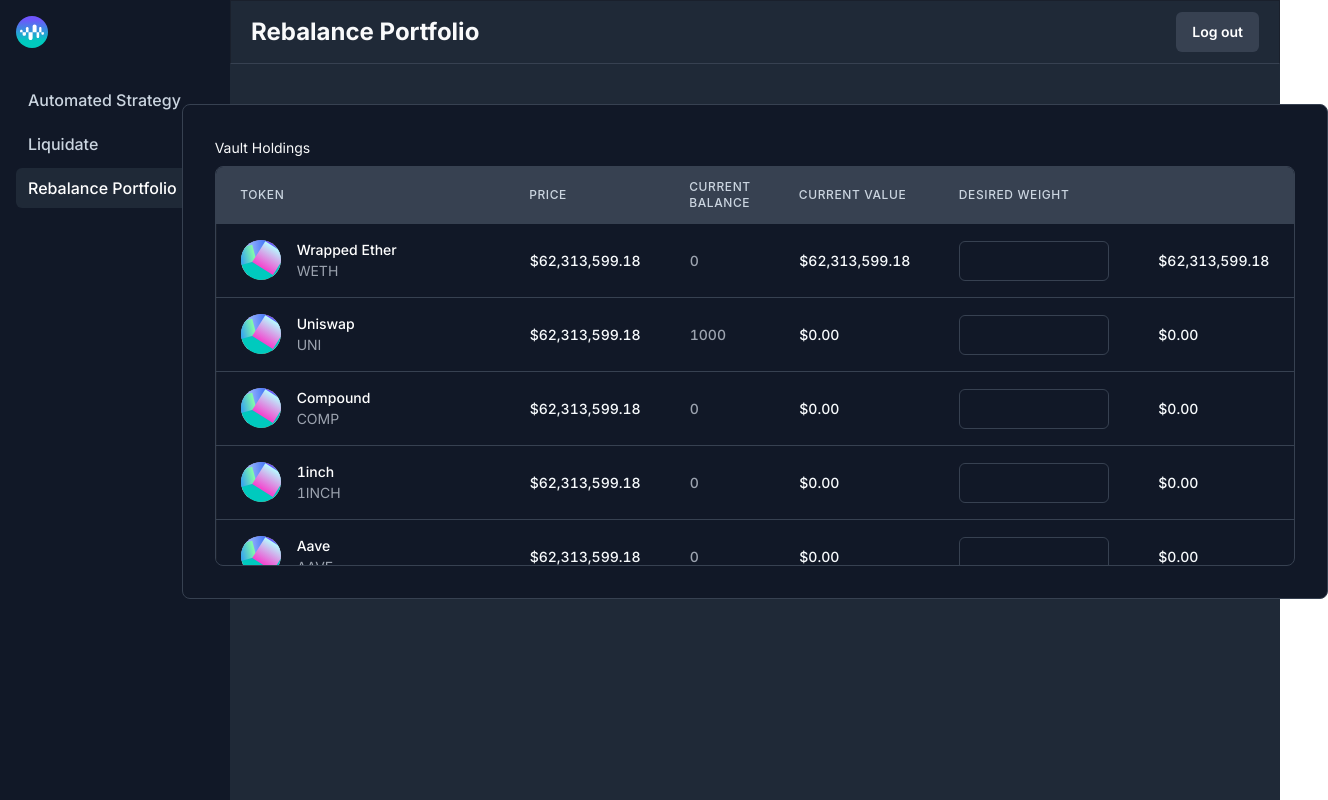
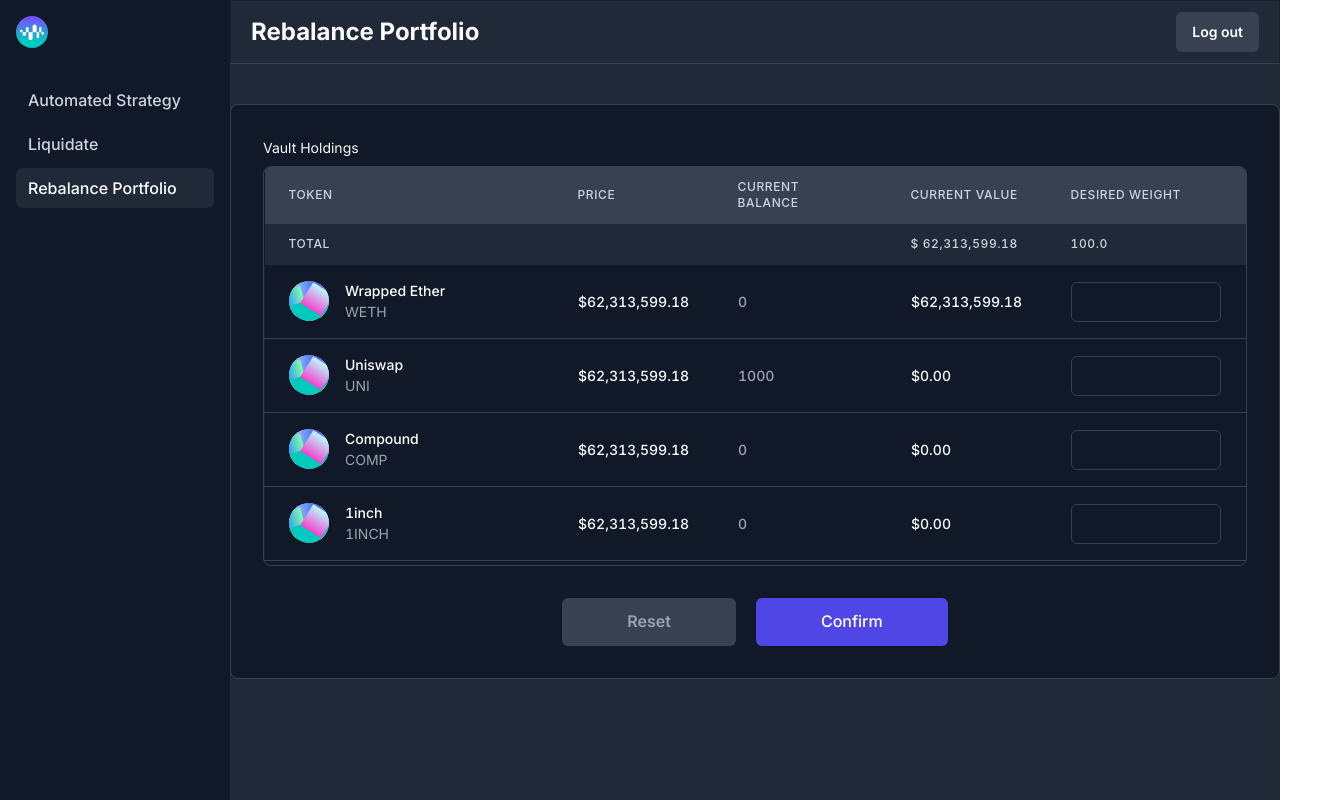
Before and after one commit to kavinm/DeFiSummerEnzymeBot, a React (Create React App) app in the folder client/: page /rebalance-portfolio in a window 1280 px wide. Shown: the whole page, 1328 px wide, since content can reach past the window. Built offline with nearby package versions, Linux system fonts and the light colour scheme.

Commit message:
Update rebalance portfolio page

```diff
--- a/client/src/components/shared/Table.tsx
+++ b/client/src/components/shared/Table.tsx
@@ -1,17 +1,17 @@
-import React from 'react';
-import { Grid, Text, Box, BoxProps } from '@chakra-ui/react';
-import numeral from 'numeral';
-import { StopLimitActions } from '../../enums';
+import React from "react";
+import { Grid, Text, Box, BoxProps } from "@chakra-ui/react";
+import numeral from "numeral";
+import { StopLimitActions } from "../../enums";
 
 interface TableProps extends BoxProps {
   rows: { id: string; [x: string]: any }[];
-  shownAs: 'stopLimitTable' | 'vaultHoldingsTable';
+  shownAs: "stopLimitTable" | "vaultHoldingsTable";
 }
 
 const Table: React.FC<TableProps> = ({ rows, shownAs, ...props }) => {
   return (
     <Box display="block" {...props}>
-      {shownAs === 'stopLimitTable' &&
+      {shownAs === "stopLimitTable" &&
         rows.map((row, i) => (
           <Grid
             key={row.id}
@@ -25,14 +25,26 @@
             color="white"
             templateRows="repeat(2, 1fr)"
             templateColumns="repeat(2, 1fr)"
-            {...(i === 0 && { borderTopLeftRadius: '8px', borderTopRightRadius: '8px' })}
-            {...(i === rows.length - 1 && { borderBottomLeftRadius: '8px', borderBottomRightRadius: '8px' })}
-            {...(i > 0 && { borderTop: 'none' })}
+            {...(i === 0 && {
+              borderTopLeftRadius: "8px",
+              borderTopRightRadius: "8px",
+            })}
+            {...(i === rows.length - 1 && {
+              borderBottomLeftRadius: "8px",
+              borderBottomRightRadius: "8px",
+            })}
+            {...(i > 0 && { borderTop: "none" })}
           >
             <Text display="block" as="span" fontSize="sm" fontWeight="semibold">
               {row.asset}
             </Text>
-            <Text display="block" as="span" fontSize="sm" fontWeight="semibold" textAlign="right">
+            <Text
+              display="block"
+              as="span"
+              fontSize="sm"
+              fontWeight="semibold"
+              textAlign="right"
+            >
               {row.date}
             </Text>
             <Text
@@ -40,7 +52,9 @@
               as="span"
               fontSize="sm"
               fontWeight="semibold"
-              {...(row.type === StopLimitActions.BUY ? { color: 'success' } : { color: 'error' })}
+              {...(row.type === StopLimitActions.BUY
+                ? { color: "success" }
+                : { color: "error" })}
             >
               {row.type}
             </Text>
@@ -50,13 +64,17 @@
               fontSize="sm"
               fontWeight="semibold"
               textAlign="right"
-              {...(row.type === StopLimitActions.BUY ? { color: 'success' } : { color: 'error' })}
+              {...(row.type === StopLimitActions.BUY
+                ? { color: "success" }
+                : { color: "error" })}
             >
-              {`${row.type === StopLimitActions.BUY ? '+' : '-'} ${numeral(row.amount).format('$0,0.00')}`}
+              {`${row.type === StopLimitActions.BUY ? "+" : "-"} ${numeral(
+                row.amount
+              ).format("$0,0.00")}`}
             </Text>
           </Grid>
         ))}
-      {shownAs === 'vaultHoldingsTable' &&
+      {shownAs === "vaultHoldingsTable" &&
         rows.map((row, i) => (
           <Grid
             key={row.id}
@@ -70,21 +88,39 @@
             color="white"
             templateRows="repeat(2, 1fr)"
             templateColumns="repeat(2, 1fr)"
-            {...(i === 0 && { borderTopLeftRadius: '8px', borderTopRightRadius: '8px' })}
-            {...(i === rows.length - 1 && { borderBottomLeftRadius: '8px', borderBottomRightRadius: '8px' })}
-            {...(i > 0 && { borderTop: 'none' })}
+            {...(i === 0 && {
+              borderTopLeftRadius: "8px",
+              borderTopRightRadius: "8px",
+            })}
+            {...(i === rows.length - 1 && {
+              borderBottomLeftRadius: "8px",
+              borderBottomRightRadius: "8px",
+            })}
+            {...(i > 0 && { borderTop: "none" })}
           >
             <Text display="block" as="span" fontSize="sm" fontWeight="semibold">
               {row.asset}
             </Text>
-            <Text display="block" as="span" fontSize="sm" fontWeight="semibold" textAlign="right">
-              {numeral(row.balance).format('0,0.00% ')}
+            <Text
+              display="block"
+              as="span"
+              fontSize="sm"
+              fontWeight="semibold"
+              textAlign="right"
+            >
+              {numeral(row.balance).format("0,0.00% ")}
             </Text>
             <Text display="block" as="span" fontSize="sm" fontWeight="semibold">
-              {numeral(row.allocation).format('0,0.0000')}
+              {numeral(row.allocation).format("0,0.0000")}
             </Text>
-            <Text display="block" as="span" fontSize="sm" fontWeight="semibold" textAlign="right">
-              {numeral(row.price).format('$0,0.00')}
+            <Text
+              display="block"
+              as="span"
+              fontSize="sm"
+              fontWeight="semibold"
+              textAlign="right"
+            >
+              {numeral(row.price).format("$0,0.00")}
             </Text>
           </Grid>
         ))}
--- a/client/src/pages/AutomatedStrategy.tsx
+++ b/client/src/pages/AutomatedStrategy.tsx
@@ -61,8 +61,12 @@
 const AutomatedStrategy: React.FC = () => {
   return (
     <DefaultLayout name="Automated Strategy">
-      <Flex mt="40px" justifyContent="center">
-        <Box mr="20px">
+      <Flex
+        maxW="1000px"
+        mt="40px"
+        mx={{ base: "2rem", md: "auto" }}
+        justifyContent={{ base: "center", xl: "initial" }}
+      >
         <Box
           backgroundColor="accentCards"
           border="1px solid"
@@ -70,19 +74,14 @@
           padding="20px"
           p="2rem"
           borderRadius="8px"
+          mr="20px"
         >
           <Tabs isFitted>
             <TabList>
-                <Tab
-                  color="gray.400"
-                  _active={{ backgroudColor: "transparent" }}
-                >
+              <Tab color="gray.400" _active={{ backgroudColor: "transparent" }}>
                 Buy
               </Tab>
-                <Tab
-                  color="gray.400"
-                  _active={{ backgroudColor: "transparent" }}
-                >
+              <Tab color="gray.400" _active={{ backgroudColor: "transparent" }}>
                 Sell
               </Tab>
             </TabList>
@@ -96,11 +95,15 @@
             </TabPanels>
           </Tabs>
         </Box>
-        </Box>
-        <Box mr="20px">
-          <Table rows={stopLimitRows} shownAs="stopLimitTable" />
-        </Box>
+        <Flex direction={{ base: "column", xl: "row" }} w="min-content">
+          <Table
+            rows={stopLimitRows}
+            shownAs="stopLimitTable"
+            mr={{ base: "0px", xl: "20px" }}
+            mb={{ base: "20px", xl: "0px" }}
+          />
           <Table rows={vaultHoldingsRows} shownAs="vaultHoldingsTable" />
+        </Flex>
       </Flex>
     </DefaultLayout>
   );
--- a/client/src/pages/Liquidate.tsx
+++ b/client/src/pages/Liquidate.tsx
@@ -115,13 +115,15 @@
 
   return (
     <DefaultLayout name="Liquidate">
-      <Flex mt="40px" justifyContent="center">
       <Box
         backgroundColor="accentCards"
         border="1px solid"
         borderColor="accentOutlines"
         p="2rem"
         borderRadius="8px"
+        maxW="1000px"
+        mx={{ base: "2rem", xl: "auto" }}
+        mt="40px"
       >
         <form onSubmit={handleSubmit(onSubmit)}>
           <Text
@@ -141,7 +143,7 @@
             padding="0px"
             mt="0.5rem"
             maxH="400px !important"
-              overflow="hidden auto"
+            overflow={{ base: "auto", xl: "hidden auto" }}
           >
             <StyledTable variant="simple">
               <Thead>
@@ -280,7 +282,6 @@
           </Flex>
         </form>
       </Box>
-      </Flex>
     </DefaultLayout>
   );
 };
--- a/client/src/pages/RebalancePortfolio.tsx
+++ b/client/src/pages/RebalancePortfolio.tsx
@@ -12,12 +12,14 @@
   Flex,
   NumberInput,
   NumberInputField,
+  Button,
 } from "@chakra-ui/react";
 import uuid from "react-uuid";
 import styled from "@emotion/styled";
 import numeral from "numeral";
 
 import { ReactComponent as Avatar } from "../assets/logo/avatar.svg";
+import { ThemedButton } from "../components/shared";
 
 const StyledTable = styled(Table)`
   & {
@@ -98,13 +100,15 @@
 const RebalancePortfolio: React.FC = () => {
   return (
     <DefaultLayout name="Rebalance Portfolio">
-      <Flex mt="40px" justifyContent="center">
       <Box
         backgroundColor="accentCards"
         border="1px solid"
         borderColor="accentOutlines"
         p="2rem"
         borderRadius="8px"
+        maxW="1100px"
+        mx={{ base: "2rem", xl: "auto" }}
+        mt="40px"
       >
         <Text
           display="block"
@@ -122,7 +126,7 @@
           padding="0px"
           mt="0.5rem"
           maxH="400px !important"
-            overflow="hidden auto"
+          overflow={{ base: "auto", xl: "hidden auto" }}
         >
           <StyledTable variant="simple">
             <Thead>
@@ -142,7 +146,21 @@
                 <Th color="gray.300" fontWeight="500">
                   DESIRED WEIGHT
                 </Th>
-                  <Th></Th>
+              </Tr>
+            </Thead>
+            <Thead>
+              <Tr backgroundColor="accentSurface">
+                <Th color="gray.300" fontWeight="500">
+                  TOTAL
+                </Th>
+                <Th color="gray.300" fontWeight="500"></Th>
+                <Th color="gray.300" fontWeight="500"></Th>
+                <Th color="gray.300" fontWeight="500">
+                  $ 62,313,599.18
+                </Th>
+                <Th color="gray.300" fontWeight="500">
+                  100.0
+                </Th>
               </Tr>
             </Thead>
             <Tbody>
@@ -215,25 +233,36 @@
                       />
                     </NumberInput>
                   </Td>
-                    <Td>
-                      {/* COMPUTATIOn */}
-                      <Text
-                        as="span"
-                        display="block"
-                        fontSize="sm"
-                        fontWeight="500"
-                        color="gray.50"
-                      >
-                        {numeral(r.currentValue).format("$0,0.00")}
-                      </Text>
-                    </Td>
                 </Tr>
               ))}
             </Tbody>
           </StyledTable>
         </Box>
+        <Flex justifyContent="center" h="48px" mt="2rem">
+          <Button
+            color="placeholders"
+            border="1px transparent solid"
+            backgroundColor="accentOutlines"
+            _hover={{
+              backgroundColor: "accentSurface",
+            }}
+            _active={{
+              backgroundColor: "accentOutlines",
+              border: "1px solid",
+              borderColor: "primaryLight",
+            }}
+            variant="solid"
+            px="4rem"
+            h="100%"
+            mr="20px"
+          >
+            Reset
+          </Button>
+          <ThemedButton px="4rem" h="100%">
+            Confirm
+          </ThemedButton>
+        </Flex>
       </Box>
-      </Flex>
     </DefaultLayout>
   );
 };
```
Lines whose indentation alone changed are shown as unchanged.
